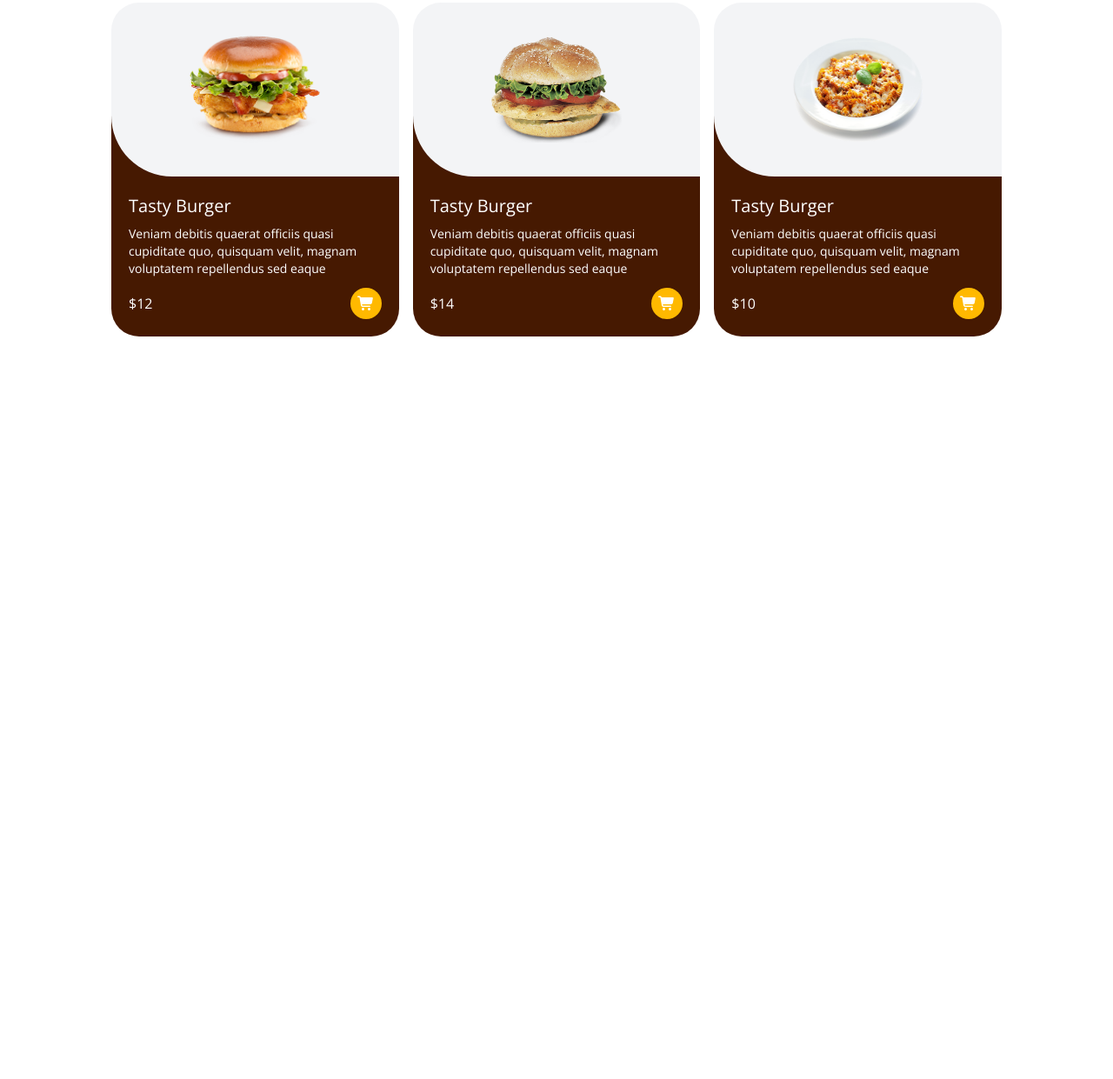
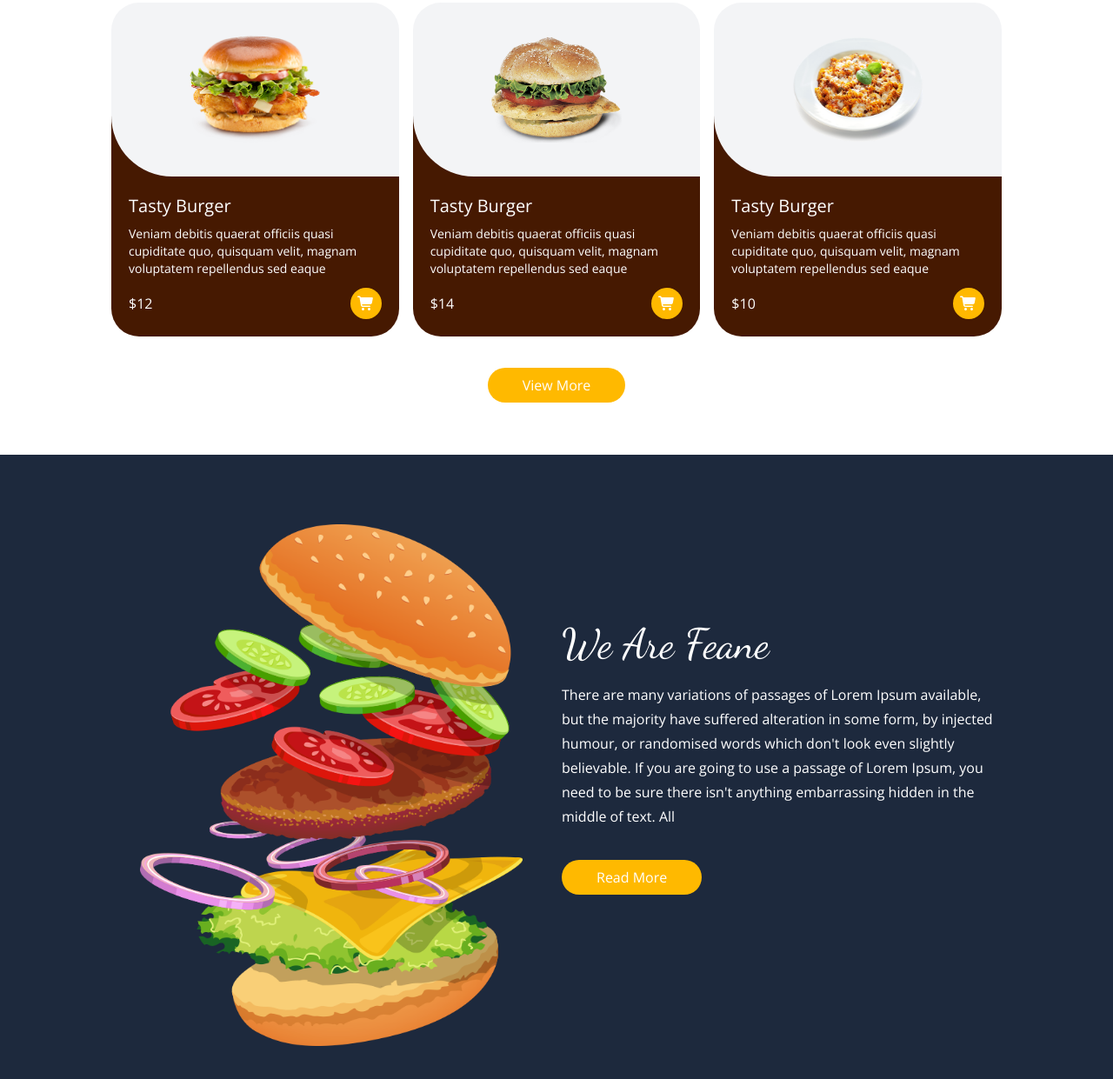
Before and after one commit to dangdondoc/duantulam, a website: page index.html in a window 1280 px wide. Shown: the part 2028-3269 px from the top of the page at 87% size. Before the commit the page ends 2435 px from the top, so only its background shows below. Drawn offline with nearby package versions, Linux system fonts and the light colour scheme.

Commit message:
lần 2(home)

```diff
--- a/index.html
+++ b/index.html
@@ -499,7 +499,7 @@
           </div>
         </div>
 
-         <!-- item8 -->
+        <!-- item8 -->
         <div class="bg-amber-950 rounded-t-[40px] rounded-b-4xl">
           <div
             class="flex justify-center bg-gray-100 py-5 rounded-t-4xl rounded-bl-[70px] h-[200px]"
@@ -538,7 +538,7 @@
           </div>
         </div>
 
-                 <!-- item9 -->
+        <!-- item9 -->
         <div class="bg-amber-950 rounded-t-[40px] rounded-b-4xl">
           <div
             class="flex justify-center bg-gray-100 py-5 rounded-t-4xl rounded-bl-[70px] h-[200px]"
@@ -577,6 +577,54 @@
           </div>
         </div>
       </div>
+
+      <!-- btn -->
+
+      <div class="flex items-center justify-center mt-4 mb-15">
+        <button
+          class="px-10 bg-amber-400 py-3 rounded-3xl hover:bg-amber-500 text-white"
+        >
+          <a href="#!" class="">View More</a>
+        </button>
+      </div>
+    </div>
+
+    <!-- we are feare -->
+    <div class="bg-slate-800 container-fluid">
+      <div class="xl:max-w-5xl container mx-auto py-5">
+        <div class="py-15">
+          <div class="grid md:grid-cols-2 gap-3">
+            <!-- left -->
+
+            <div class="flex justify-center md:order-1 order-2">
+              <img
+                src="./img/about-img.png"
+                class="max-h-[600px] object-contain"
+              />
+            </div>
+
+            <!-- right -->
+            <div class="flex flex-col justify-center md:order-2 order-1">
+              <h1 class="text-5xl text-white mb-5">We Are Feane</h1>
+              <p class="mb-5 text-white leading-7">
+                There are many variations of passages of Lorem Ipsum available,
+                but the majority have suffered alteration in some form, by
+                injected humour, or randomised words which don't look even
+                slightly believable. If you are going to use a passage of Lorem
+                Ipsum, you need to be sure there isn't anything embarrassing
+                hidden in the middle of text. All
+              </p>
+              <div class="mt-4 mb-15">
+                <button
+                  class="px-10 bg-amber-400 py-3 rounded-3xl hover:bg-amber-500 text-white"
+                >
+                  <a href="#!" class="">Read More</a>
+                </button>
+              </div>
+            </div>
+          </div>
+        </div>
+      </div>
     </div>
   </body>
 </html>
```
Also changed, not shown: img/about-img.png (added), src/output.css.
